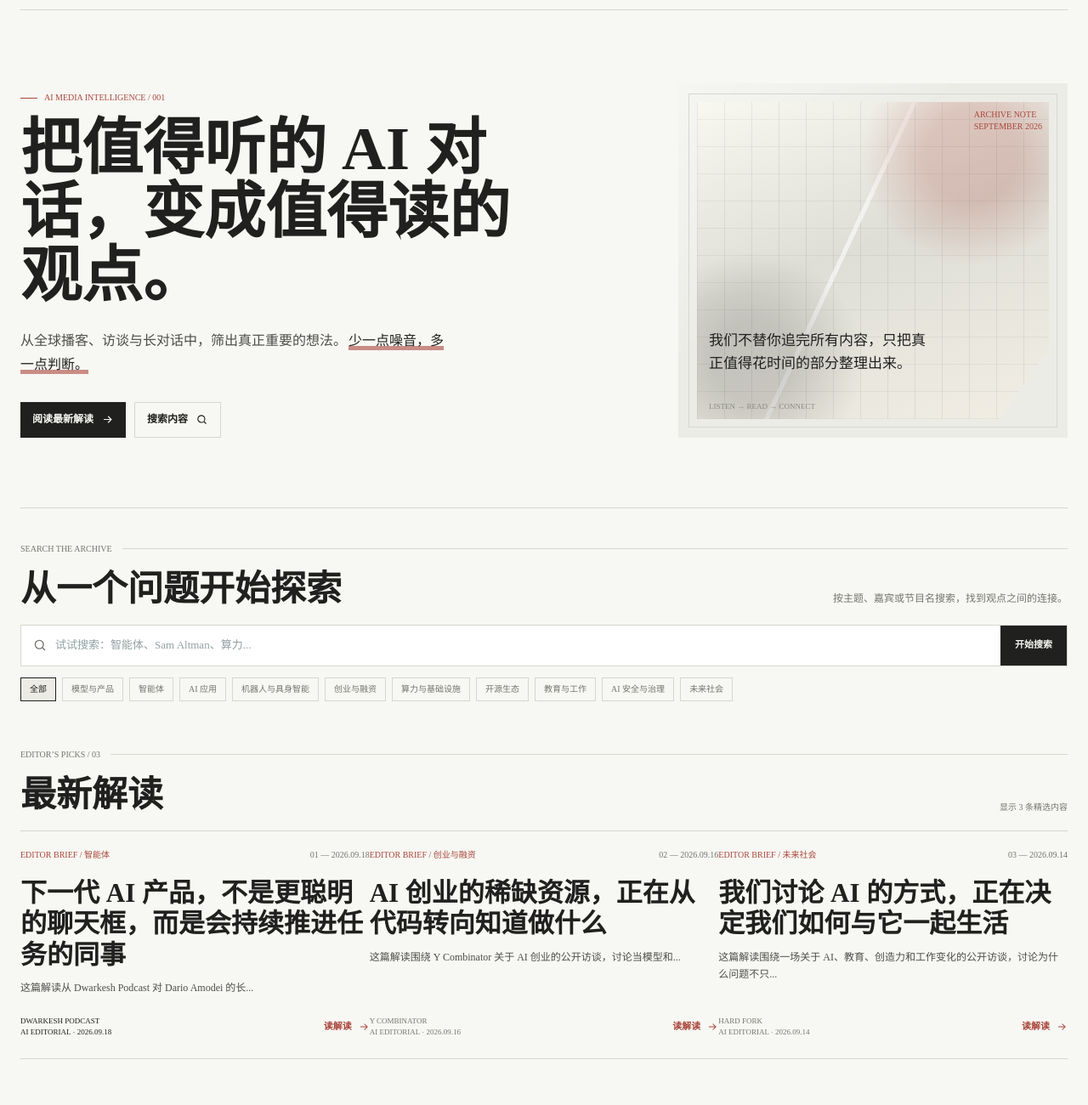
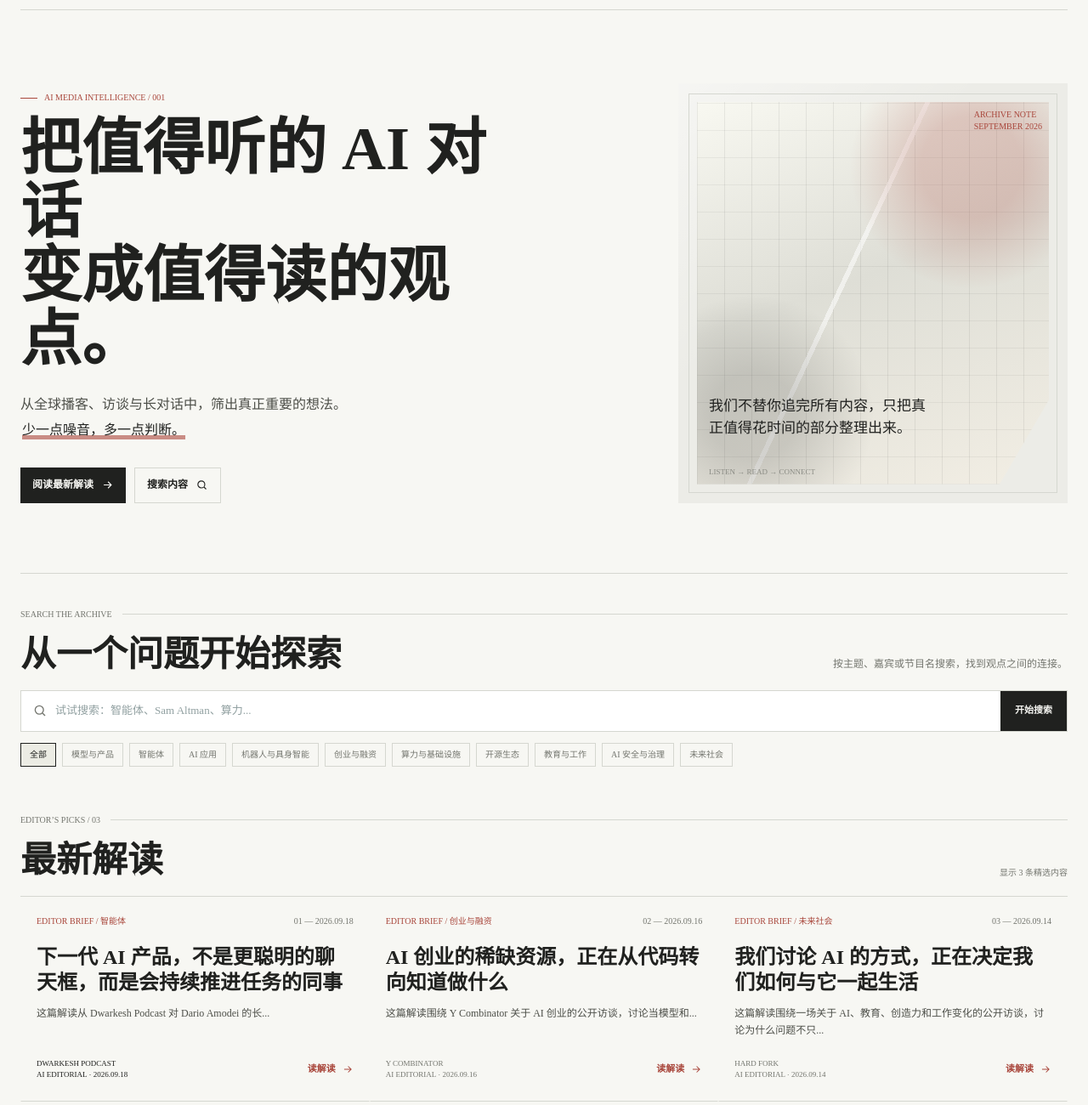
Before and after one commit to maojingling25-rgb/--web, a website: page index.html in a window 1280 px wide. Shown: the part 100-1400 px from the top of the page at 85% size. Drawn offline with nearby package versions, Linux system fonts and the light colour scheme; no server answers.

Commit message:
Refine homepage hero and story cards

```diff
--- a/index.html
+++ b/index.html
@@ -966,6 +966,10 @@
         line-height: 1.04;
       }
 
+      .hero-title-line {
+        display: block;
+      }
+
       .hero-lede {
         max-width: 500px;
         margin-top: 24px;
@@ -974,7 +978,13 @@
         line-height: 1.75;
       }
 
+      .hero-lede-break {
+        display: block;
+      }
+
       .hero-lede em {
+        display: inline-block;
+        margin-top: 2px;
         padding: 0 2px;
         color: var(--ink);
         background: transparent;
@@ -1175,11 +1185,13 @@
         grid-column: span 4;
         min-width: 0;
         min-height: 0;
-        padding: 22px 0 24px;
-        border: 0;
+        padding: 22px 18px 24px;
+        border: 1px solid transparent;
         border-bottom: 1px solid var(--line);
         background: transparent;
         box-shadow: none;
+        transition: border-color 180ms ease, background 180ms ease, box-shadow 180ms ease,
+          transform 180ms ease;
       }
 
       .story-card:first-child .story-title,
@@ -1195,9 +1207,10 @@
 
       .story-card:hover,
       .story-card:first-child:hover {
-        background: transparent;
-        box-shadow: none;
-        transform: none;
+        border-color: var(--line);
+        background: var(--white);
+        box-shadow: 0 14px 34px rgba(32, 33, 31, 0.08);
+        transform: translateY(-5px);
       }
 
       .story-card:hover .story-title {
@@ -1217,10 +1230,10 @@
       .story-card:not(:first-child) .story-title {
         max-width: 780px;
         margin-top: 21px;
-        font-size: clamp(22px, 2.8vw, 31px);
+        font-size: clamp(19px, 2.1vw, 24px);
         font-weight: 700;
         letter-spacing: 0;
-        line-height: 1.18;
+        line-height: 1.28;
       }
 
       .story-excerpt,
@@ -1349,6 +1362,8 @@
         .story-card:nth-child(2) {
           min-height: 0;
           margin-bottom: 0;
+          padding-right: 14px;
+          padding-left: 14px;
         }
 
         .newsletter-inner {
@@ -1385,9 +1400,14 @@
       <section class="shell hero">
         <div class="hero-copy reveal">
           <span class="eyebrow">AI media intelligence / 001</span>
-          <h1>把值得听的 AI 对话，变成值得读的观点。</h1>
+          <h1>
+            <span class="hero-title-line">把值得听的 AI 对话</span>
+            <span class="hero-title-line">变成值得读的观点。</span>
+          </h1>
           <p class="hero-lede">
-            从全球播客、访谈与长对话中，筛出真正重要的想法。<em>少一点噪音，多一点判断。</em>
+            从全球播客、访谈与长对话中，筛出真正重要的想法。<span class="hero-lede-break">
+              <em>少一点噪音，多一点判断。</em>
+            </span>
           </p>
           <div class="hero-actions">
             <a class="button-primary" href="#latest">
```
